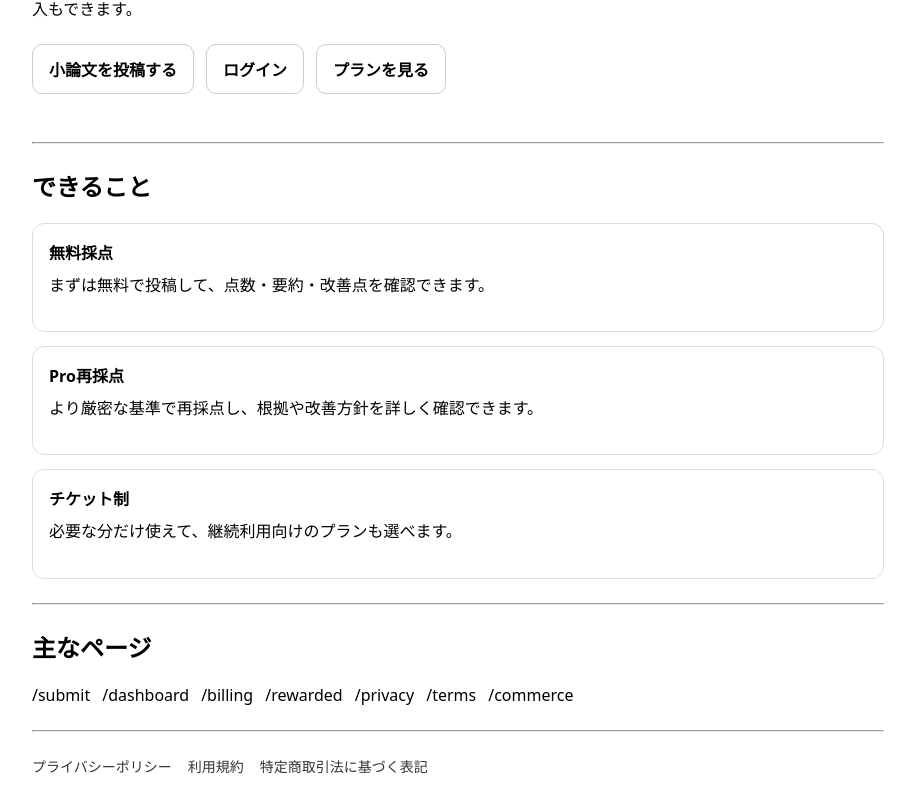
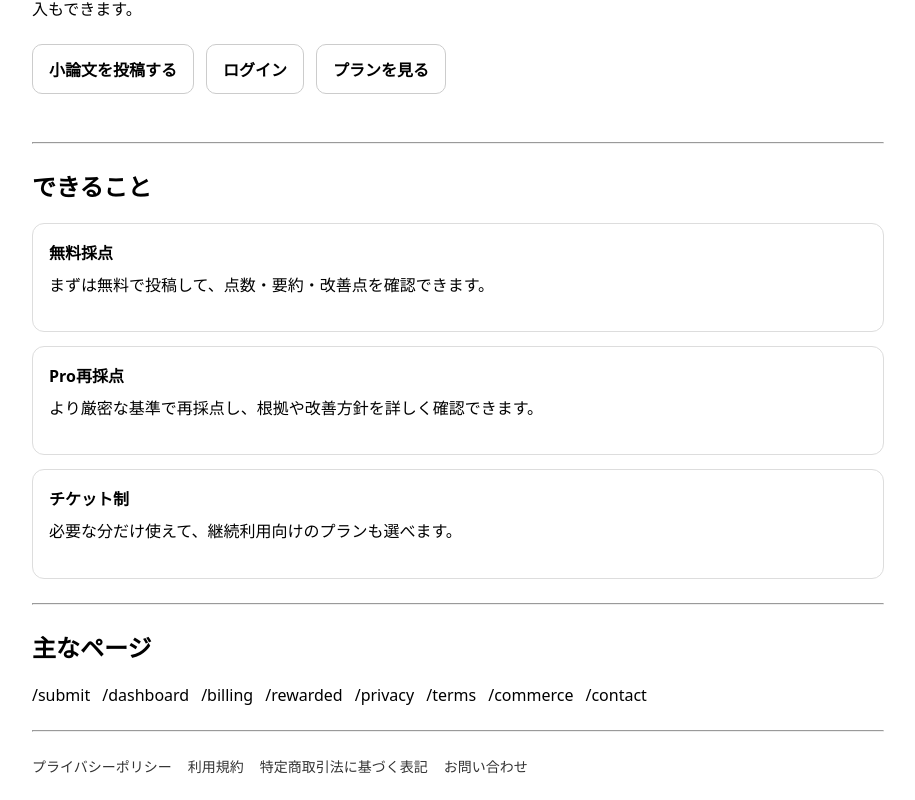
Before and after one commit to roromukuro-afk/shoron-rewarded-web, a Next.js app: page / in a window 1280 px wide. Shown: the part 204-1004 px from the top of the page, without its empty margins (182-1097 px from the left). Built offline with nearby package versions, Linux system fonts and the light colour scheme.

Commit message:
add contact link to home page

```diff
--- a/app/page.tsx
+++ b/app/page.tsx
@@ -93,6 +93,7 @@ export default function HomePage() {
           <Link href="/privacy">/privacy</Link>
           <Link href="/terms">/terms</Link>
           <Link href="/commerce">/commerce</Link>
+          <Link href="/contact">/contact</Link>
         </div>
       </section>
 
@@ -102,6 +103,7 @@ export default function HomePage() {
         <Link href="/privacy">プライバシーポリシー</Link>
         <Link href="/terms">利用規約</Link>
         <Link href="/commerce">特定商取引法に基づく表記</Link>
+        <Link href="/contact">お問い合わせ</Link>
       </footer>
     </main>
   );
```
